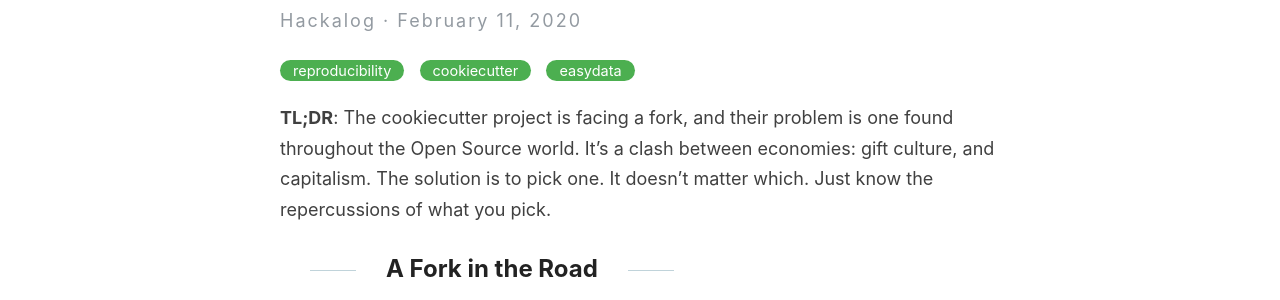
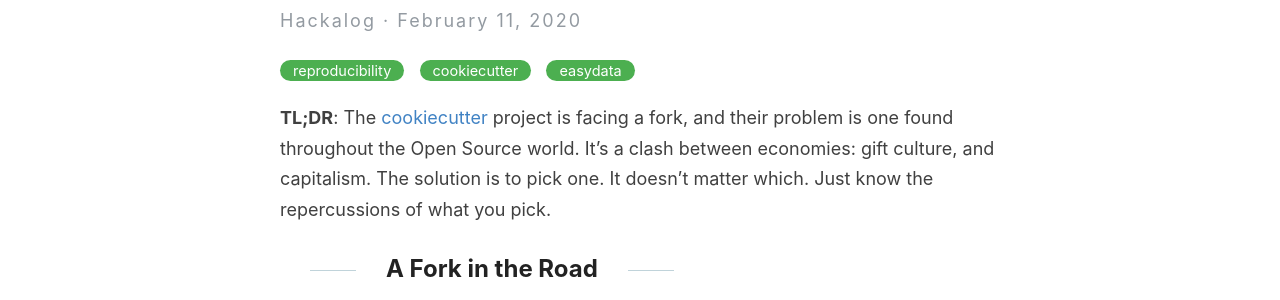
Before and after one commit to hackalog/hackalog.github.io, a Jekyll site: the page built from _posts/2020-02-11-cookiecutter.md, in a window 1280 px wide and 900 px high. Shown: the part 239-539 px from the top of the window. Built offline with Jekyll 4.4.1, drawn with Linux system fonts in a browser that asks for light colours.

Commit message:
add link

```diff
--- a/_posts/2020-02-11-cookiecutter.md
+++ b/_posts/2020-02-11-cookiecutter.md
@@ -3,10 +3,10 @@
 title: The Fork Not Taken
 date: 2020-02-11
 categories: [reproducibility, cookiecutter, easydata]
-excerpt: "The cookiecutter project is facing a fork, and their problem is one found throughout the Open Source world. It's a clash between economies: gift culture, and capitalism."
+excerpt: "The `cookiecutter` project is facing a fork, and their problem is one found throughout the Open Source world. It's a clash between economies: gift culture, and capitalism."
 ---
 
-**TL;DR**: The cookiecutter project is facing a fork, and their problem is one found throughout the Open Source world. It's a clash between economies: gift culture, and capitalism. The solution is to pick one. It doesn't matter which. Just know the repercussions of what you pick.
+**TL;DR**: The [cookiecutter] project is facing a fork, and their problem is one found throughout the Open Source world. It's a clash between economies: gift culture, and capitalism. The solution is to pick one. It doesn't matter which. Just know the repercussions of what you pick.
 
 ## A Fork in the Road
 
```
